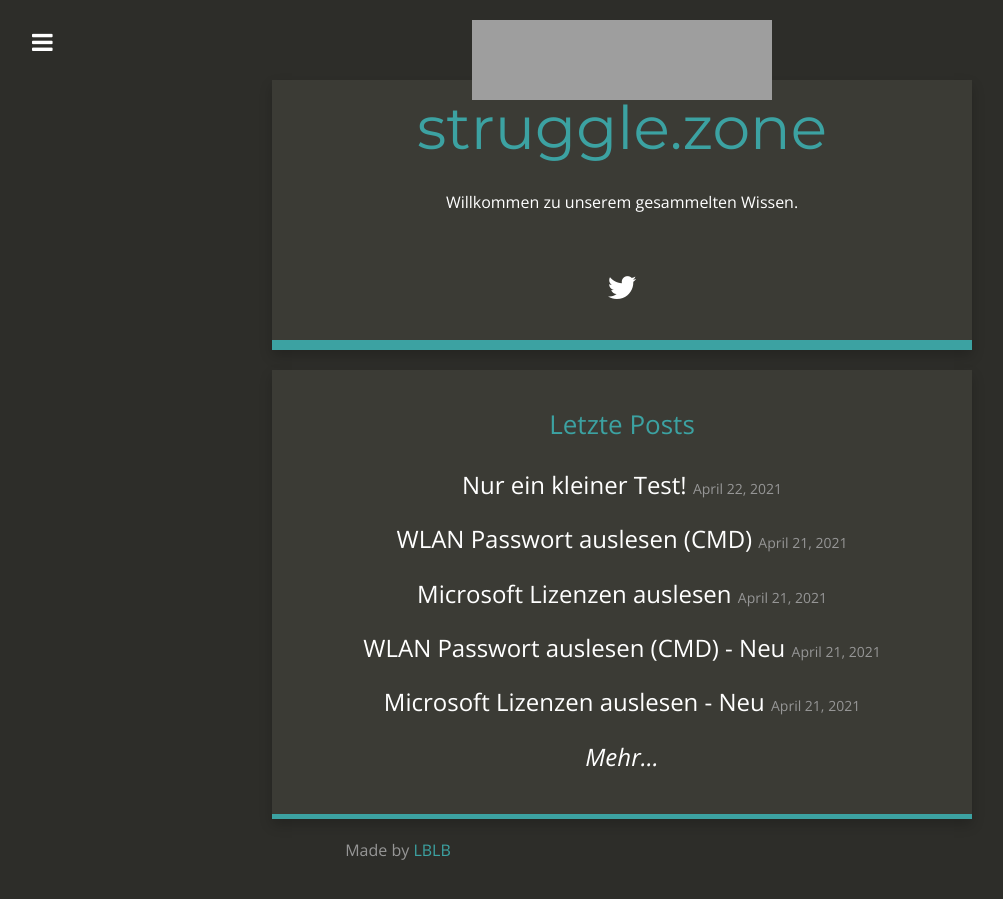
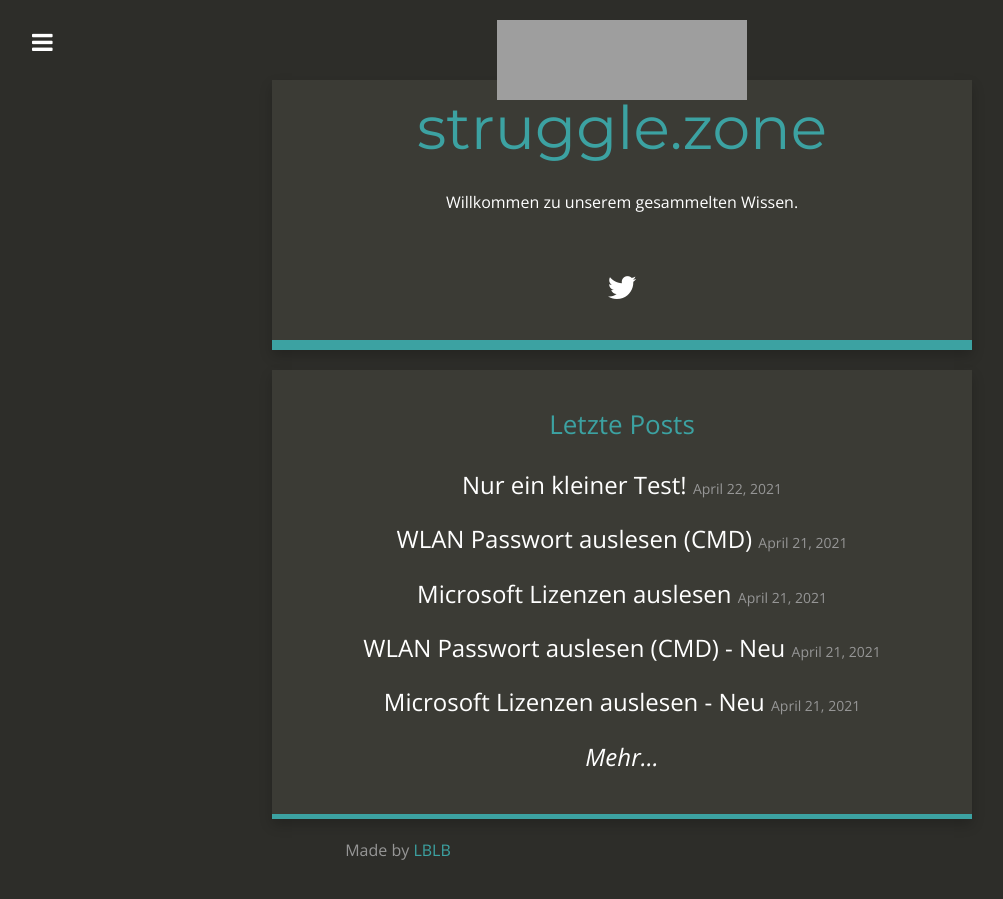
Before and after one commit to eski1337/lblb-it-ffd00, a Jekyll site: the page built from index.html, in a window 1280 px wide. Shown: the whole page, without its empty margins (18-1021 px from the left). Built offline with Jekyll 4.4.1, drawn with Linux system fonts in a browser that asks for light colours; nearby versions of some CDN libraries; grey boxes are pictures that could not be loaded.

Commit message:
index.html: changed

```diff
--- a/index.html
+++ b/index.html
@@ -10,7 +10,7 @@
         <div class="col-md-12 main content-panel">
 
             <div class="gravatar">
-                <img src="{{ site.title_image }}" class="img-square about-image" height="80" width="300" alt="{{ site.title }}" />
+                <img src="{{ site.title_image }}" class="img-square about-image" height="80" width="250" alt="{{ site.title }}" />
             </div>
 
             <h1 class="header author-header" itemprop="headline">{{ site.title }}</h1>
```
